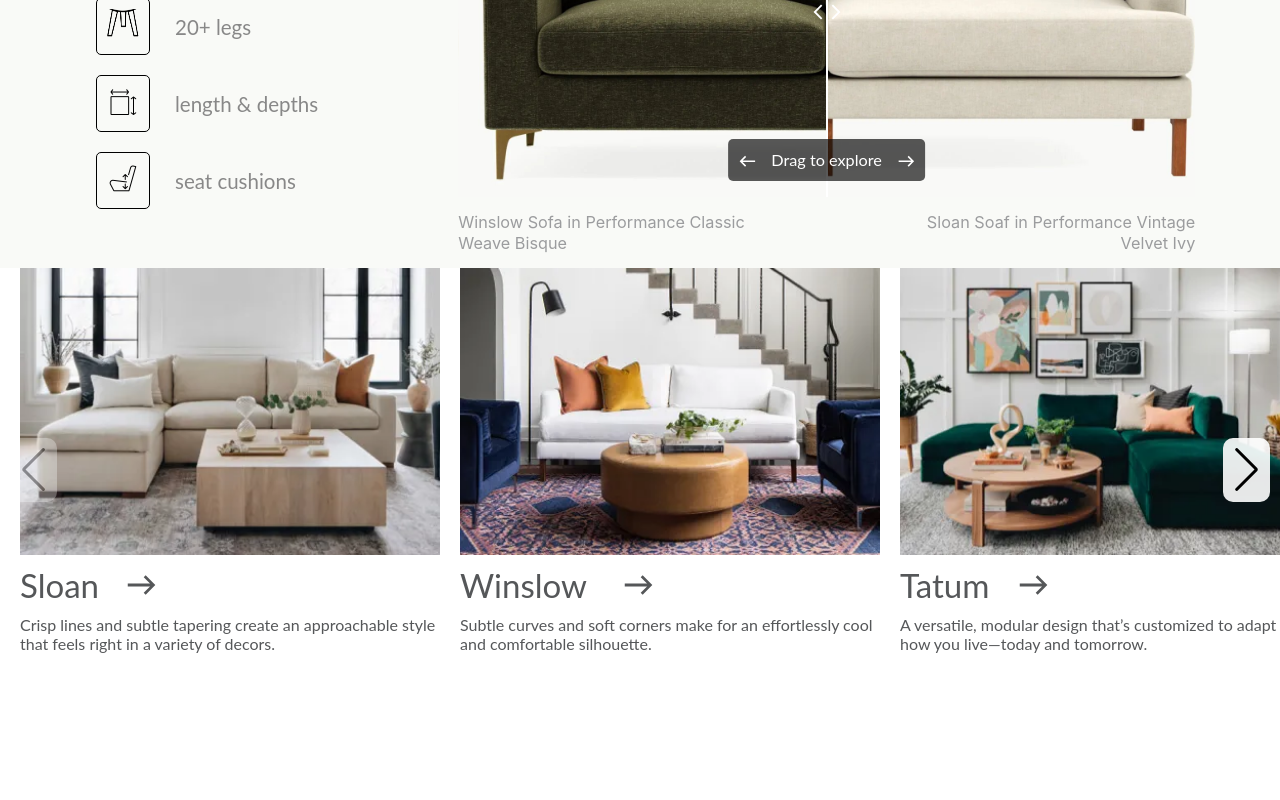
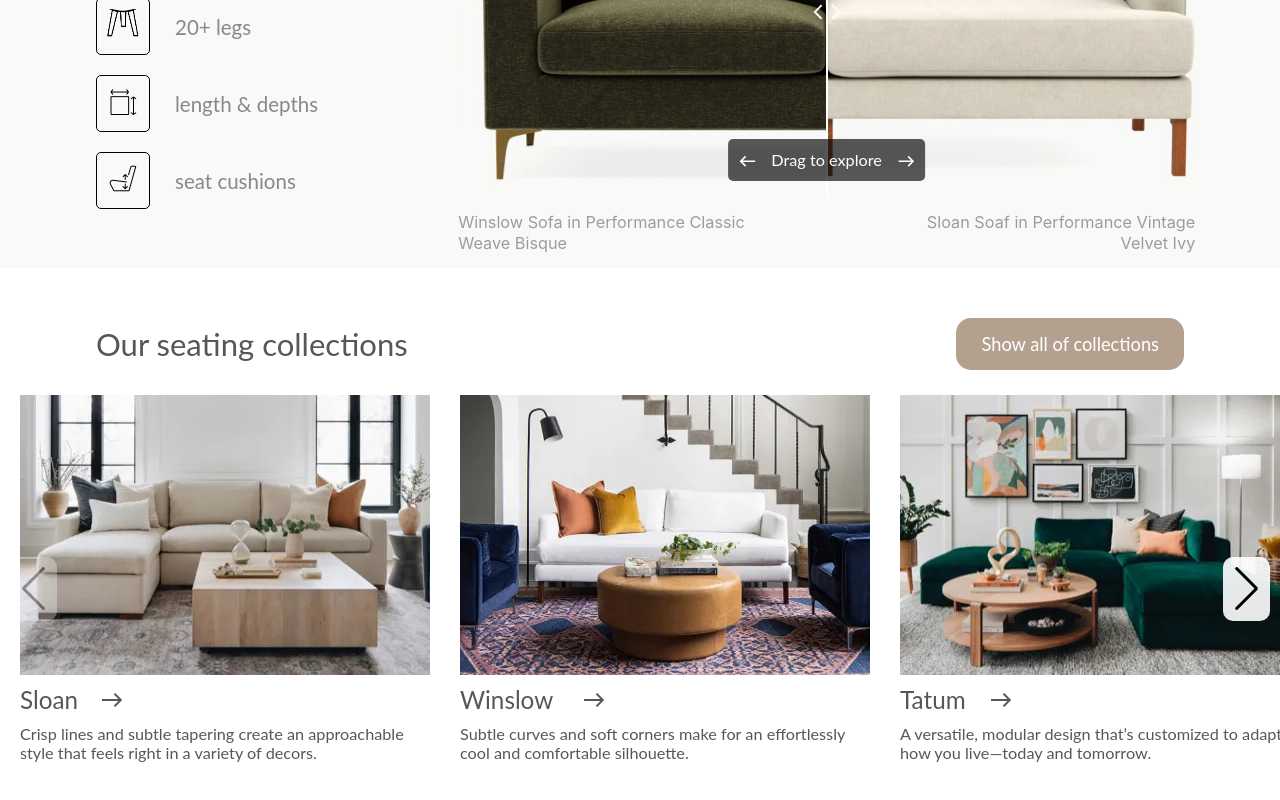
Before and after one commit to Alex-Kravchuk/home_comforte_store, a React (Create React App) app in the folder client/: page / in a window 1280 px wide. Shown: the part 3295-4095 px from the top of the page. Built offline with nearby package versions, Linux system fonts and the light colour scheme.

Commit message:
Collections swiper is ready.

```diff
--- a/client/src/components/pages/home/main/collections/Collections.js
+++ b/client/src/components/pages/home/main/collections/Collections.js
@@ -1,34 +1,39 @@
 import React from "react";
-import { Swiper, SwiperSlide } from "swiper/react";
-import "swiper/css";
-import "swiper/css/navigation";
 
-import { Navigation } from "swiper";
+import { useGetWindowSize } from "../../../../../hooks/useGetWindowSize";
+import { viewport_sizes } from "../../../../../utils/vieport_size_consts";
 
-import { CollectionsWrapper } from "./Collections.styled";
-import CollectionsItem from "./collectionsItem/CollectionsItem";
-import { collections_config } from "./collections_config";
+import CollectionsSwiper from "./swiper/CollectionsSwiper";
+import { Container } from "../../../../../styles/globalStyles";
+
+import {
+  TitleContainer,
+  CollectionsWrapper,
+  FetchButtonContainer,
+  CollectionTitleContainer,
+} from "./Collections.styled";
 
 const Collections = () => {
+  const viewport = useGetWindowSize();
+  const smallScreen = viewport.width < viewport_sizes.ml;
   return (
     <CollectionsWrapper>
-      <Swiper
-        spaceBetween={30}
-        slidesPerView={"auto"}
-        slidesOffsetBefore={20}
-        slidesOffsetAfter={20}
-		navigation={true}
-        // slidesPerView={1}
-        // centeredSlides={true}
-        // freeMode={true}
-        modules={[Navigation]}
-      >
-        {collections_config.map((collection) => (
-          <SwiperSlide>
-            <CollectionsItem collection={collection} />
-          </SwiperSlide>
-        ))}
-      </Swiper>
+      <Container>
+        <CollectionTitleContainer>
+          <TitleContainer>Our seating collections</TitleContainer>
+          {!smallScreen && (
+            <FetchButtonContainer>Show all of collections</FetchButtonContainer>
+          )}
+        </CollectionTitleContainer>
+      </Container>
+      <CollectionsSwiper />
+      {smallScreen && (
+        <Container>
+          <FetchButtonContainer bottomPosition={true}>
+            Show all of collections
+          </FetchButtonContainer>
+        </Container>
+      )}
     </CollectionsWrapper>
   );
 };
--- a/client/src/components/pages/home/main/collections/Collections.styled.js
+++ b/client/src/components/pages/home/main/collections/Collections.styled.js
@@ -1,38 +1,31 @@
 import styled from "styled-components";
+import { getResponsiveFontSize } from "../../../../../helpers/getResponsiveFontSize";
 
-export const CollectionsWrapper = styled.div`
-  .swiper {
-    width: 100%;
-    height: 100%;
-  }
+export const CollectionsWrapper = styled.div``;
 
-  .swiper-slide {
-    width: 410px;
+export const CollectionTitleContainer = styled.div`
+  margin: 50px 0 25px 0;
+  display: flex;
+  align-items: center;
+  justify-content: space-between;
+  color: #555759;
+`;
+export const TitleContainer = styled.div`
+  font-size: ${getResponsiveFontSize(30, 22)};
+`;
+export const FetchButtonContainer = styled.div`
+  text-align: center;
+  display: inline-block;
+  cursor: pointer;
+  font-size: ${getResponsiveFontSize(18, 16)};
+  color: #fff;
+  background: #b3a08e;
+  padding: 15px 25px;
+  border-radius: 15px;
+  transition: all 0.2s ease;
+  margin-top: ${({ bottomPosition }) => (bottomPosition ? "15px" : "0")};
 
-    @media (max-width: 425px) {
-      width: 80%;
-    }
-  }
-
-  .swiper-button-next,
-  .swiper-button-prev {
-    color: #000;
-    background: rgba(255, 255, 255, .9);
-    padding: 10px;
-    border-radius: 10px;
-  }
-
-  @media (max-width: 425px) {
-    .swiper-button-next,
-    .swiper-button-prev {
-      width: 24px;
-      height: 34px;
-    }
-
-    .swiper-button-prev::after, .swiper-button-next::after {
-
-      font-size: 34px;
-    }
+  &:hover {
+    background: #d3c6b7;
   }
 `;
-export const CollectionsContainer = styled.div``;
--- a/client/src/components/pages/home/main/collections/collectionsItem/CollectionsItem.js
+++ b/client/src/components/pages/home/main/collections/collectionsItem/CollectionsItem.js
@@ -1,14 +1,16 @@
 import React from "react";
-import {
-  CollectionsItemDescription,
-  CollectionsItemImg,
-  CollectionsItemTitleArrow,
-  CollectionsItemTitleContainer,
-  CollectionsItemTitleName,
-  CollectionsItemWrapper,
-} from "./CollectionsItem.styled";
 
 import EastIcon from "@mui/icons-material/East";
+
+import {
+  NameContainer,
+  CollectionsItemImg,
+  CollectionsItemWrapper,
+  CollectionsItemTitleName,
+  CollectionsItemTitleArrow,
+  CollectionsItemDescription,
+  CollectionsItemTitleContainer,
+} from "./CollectionsItem.styled";
 
 const CollectionsItem = ({ collection }) => {
   const { img, name, description } = collection;
@@ -18,7 +20,7 @@ const CollectionsItem = ({ collection }) => {
       <CollectionsItemImg src={img} />
       <CollectionsItemTitleContainer>
         <CollectionsItemTitleName>
-          <div>{name}</div>
+          <NameContainer>{name}</NameContainer>
           <CollectionsItemTitleArrow>
             <EastIcon />
           </CollectionsItemTitleArrow>
--- a/client/src/components/pages/home/main/collections/collectionsItem/CollectionsItem.styled.js
+++ b/client/src/components/pages/home/main/collections/collectionsItem/CollectionsItem.styled.js
@@ -3,8 +3,6 @@ import { getResponsiveFontSize } from "../../../../../../helpers/getResponsiveFo
 
 export const CollectionsItemWrapper = styled.div`
   cursor: pointer;
-  width: 80vw;
-  max-width: 420px;
   color: #555759;
 
   &:hover {
@@ -23,10 +21,10 @@ export const CollectionsItemImg = styled.img`
 export const CollectionsItemTitleContainer = styled.div`
   padding: 10px 10px 10px 0;
   display: inline-block;
-  font-size: ${getResponsiveFontSize(32, 24)};
+  font-size: ${getResponsiveFontSize(24, 22)};
 
   svg {
-    font-size: ${getResponsiveFontSize(32, 24)};
+    font-size: ${getResponsiveFontSize(24, 22)};
   }
 `;
 export const CollectionsItemTitleName = styled.div`
@@ -35,6 +33,8 @@ export const CollectionsItemTitleName = styled.div`
   align-items: center;
   text-align: left;
 `;
+
+export const NameContainer = styled.div``;
 export const CollectionsItemTitleArrow = styled.div`
   display: flex;
   align-items: center;
@@ -50,4 +50,6 @@ export const CollectionsItemTitleArrow = styled.div`
     left: 10px;
   }
 `;
-export const CollectionsItemDescription = styled.div``;
+export const CollectionsItemDescription = styled.div`
+  font-size: ${getResponsiveFontSize(16, 14)};
+`;
--- /dev/null
+++ b/client/src/components/pages/home/main/collections/swiper/CollectionsSwiper.js
@@ -0,0 +1,35 @@
+import React from "react";
+
+import { Navigation } from "swiper";
+import { Swiper, SwiperSlide } from "swiper/react";
+
+import CollectionsItem from "../collectionsItem/CollectionsItem";
+
+import { collections_config } from "../collections_config";
+import { SwiperContainer } from "./CollectionsSwiper.styled";
+
+import "swiper/css";
+import "swiper/css/navigation";
+
+const CollectionsSwiper = () => {
+  return (
+    <SwiperContainer>
+      <Swiper
+        spaceBetween={30}
+        slidesPerView={"auto"}
+        slidesOffsetBefore={20}
+        slidesOffsetAfter={20}
+        navigation={true}
+        modules={[Navigation]}
+      >
+        {collections_config.map((collection) => (
+          <SwiperSlide>
+            <CollectionsItem collection={collection} />
+          </SwiperSlide>
+        ))}
+      </Swiper>
+    </SwiperContainer>
+  );
+};
+
+export default CollectionsSwiper;
--- /dev/null
+++ b/client/src/components/pages/home/main/collections/swiper/CollectionsSwiper.styled.js
@@ -0,0 +1,39 @@
+import styled from "styled-components";
+
+import { viewport_sizes } from "../../../../../../utils/vieport_size_consts";
+
+export const SwiperContainer = styled.div`
+  .swiper {
+    width: 100%;
+    height: 100%;
+  }
+
+  .swiper-slide {
+    width: 410px;
+
+    @media (max-width: ${viewport_sizes.m}px) {
+      width: 80%;
+    }
+  }
+
+  .swiper-button-next,
+  .swiper-button-prev {
+    color: #000;
+    background: rgba(255, 255, 255, 0.9);
+    padding: 10px;
+    border-radius: 10px;
+  }
+
+  @media (max-width: ${viewport_sizes.m}px) {
+    .swiper-button-next,
+    .swiper-button-prev {
+      width: 24px;
+      height: 34px;
+    }
+
+    .swiper-button-prev::after,
+    .swiper-button-next::after {
+      font-size: 34px;
+    }
+  }
+`;
```
